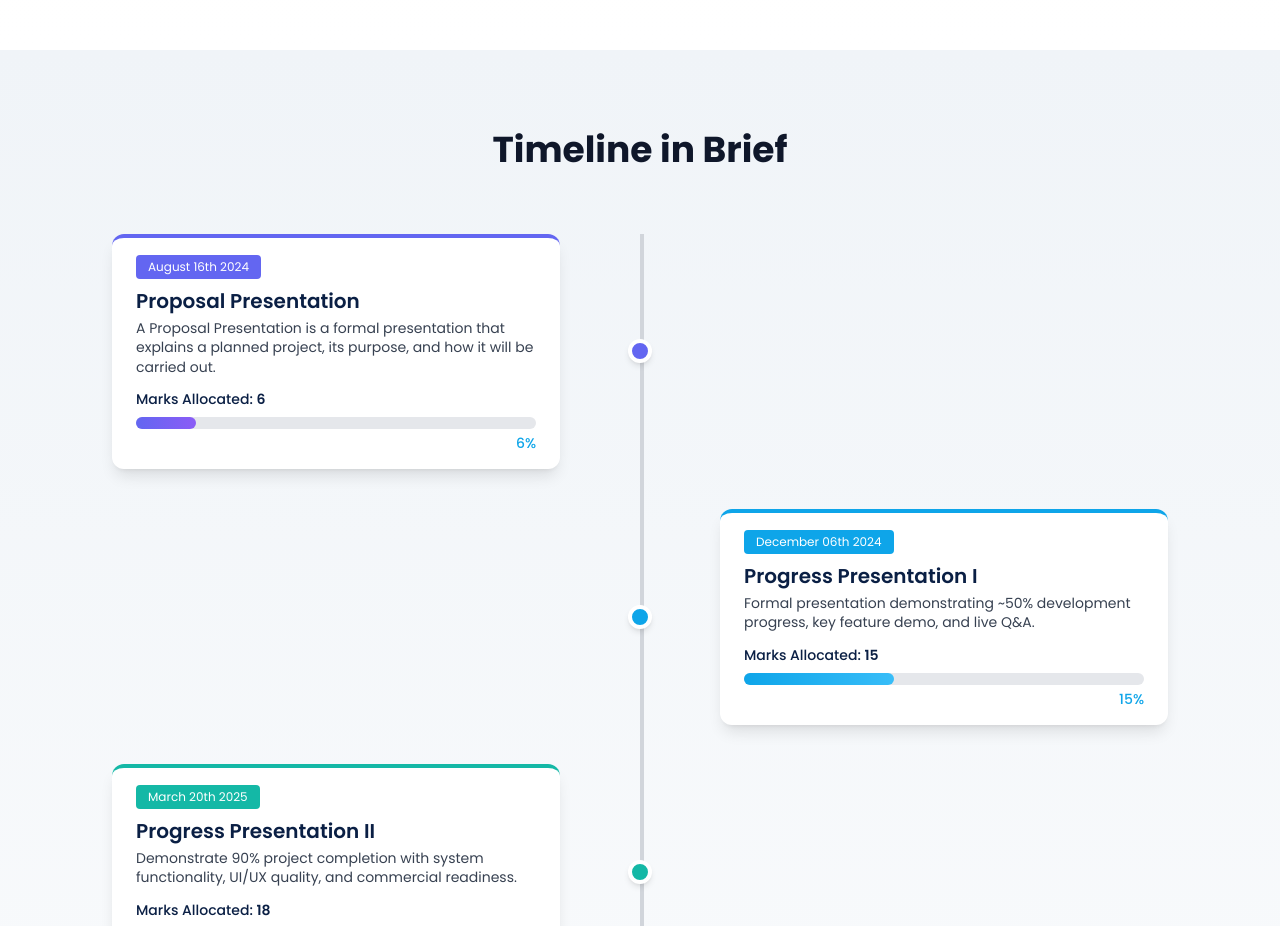
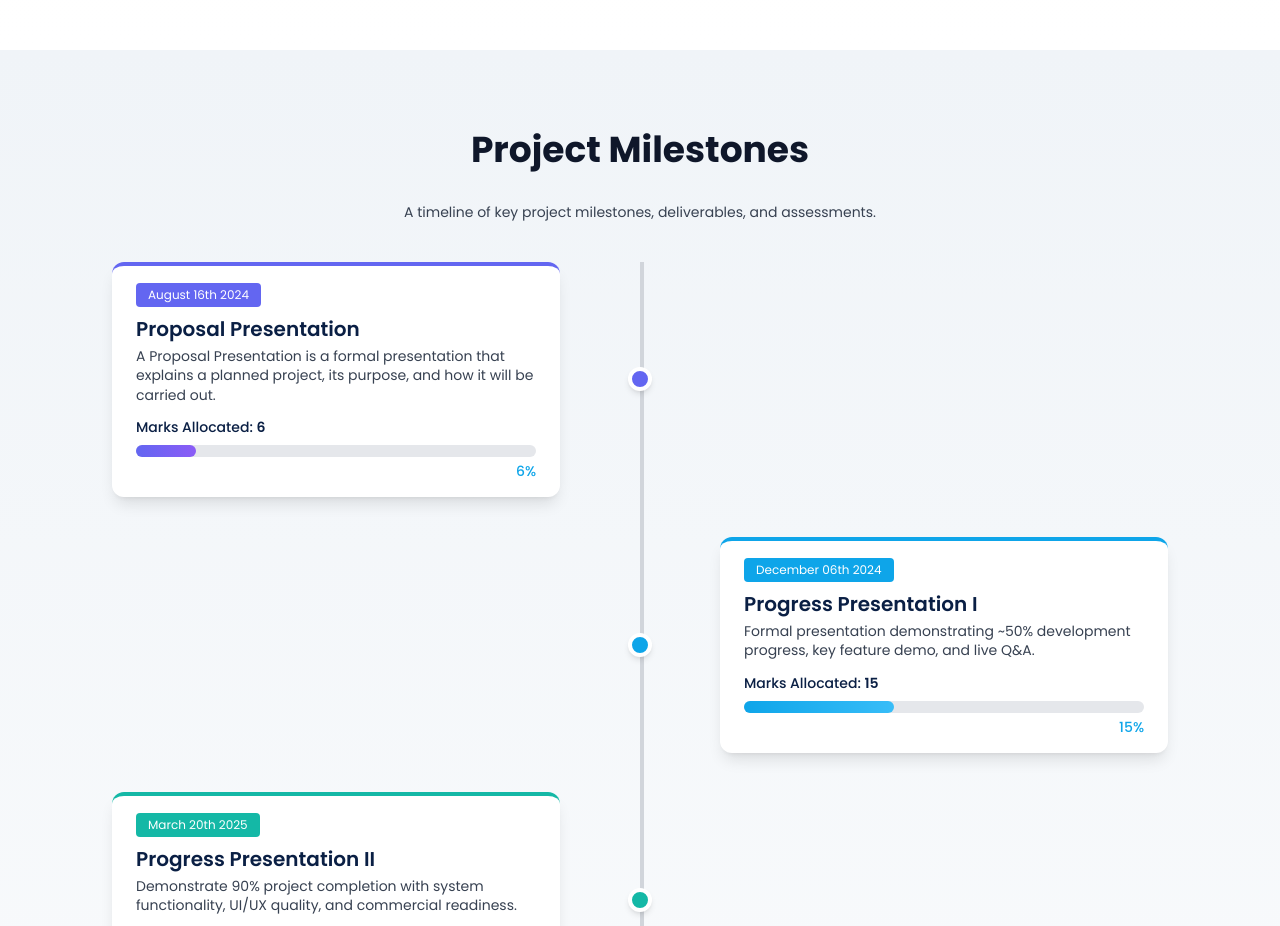
Before and after one commit to PrabhashSwarnajith/optitech-research-web, a React (Vite) app: page / in a window 1280 px wide. Shown: the part 5460-6386 px from the top of the page. Built offline with nearby package versions, Linux system fonts and the light colour scheme.

Commit message:
feat: update Milestones section title and add descriptive text for clarity

```diff
--- a/src/pages/Milestones.jsx
+++ b/src/pages/Milestones.jsx
@@ -83,12 +83,17 @@ const Milestones = () => {
     >
       <div className="max-w-6xl mx-auto">
         <h2
-          className="text-4xl font-bold mb-16 text-center text-[#0F172A]"
+          className="text-4xl font-bold mb-8 text-center text-[#0F172A]"
           data-aos="zoom-in"
         >
-          Timeline in Brief
+          Project Milestones
         </h2>
-
+        <p
+          className="text-sm text-gray-700 mb-10 text-center"
+          data-aos="fade-up"
+        >
+          A timeline of key project milestones, deliverables, and assessments.
+        </p>
         <div className="relative before:absolute before:left-1/2 before:top-0 before:bottom-0 before:w-1 before:bg-gray-300">
           {milestones.map((item, index) => {
             const isLeft = index % 2 === 0;
```
